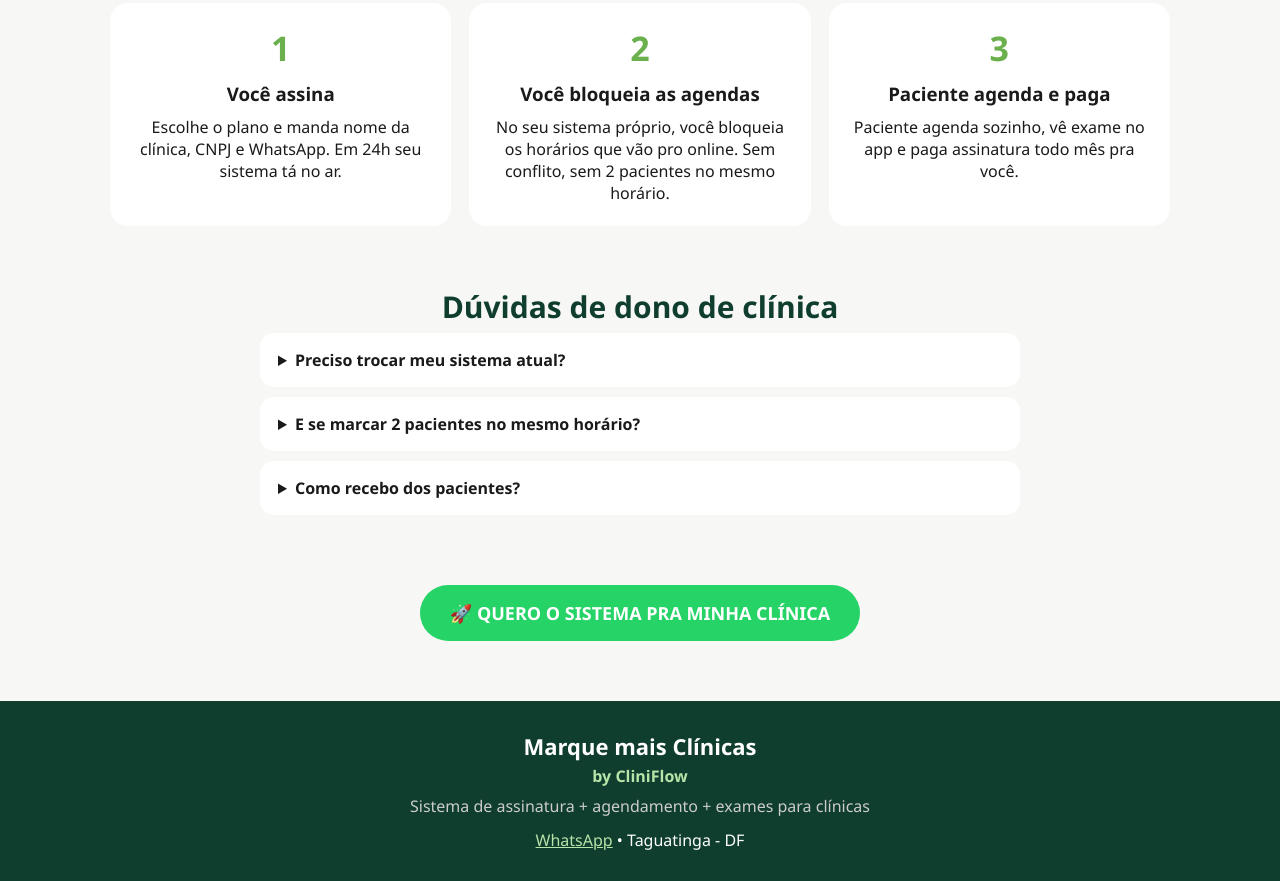
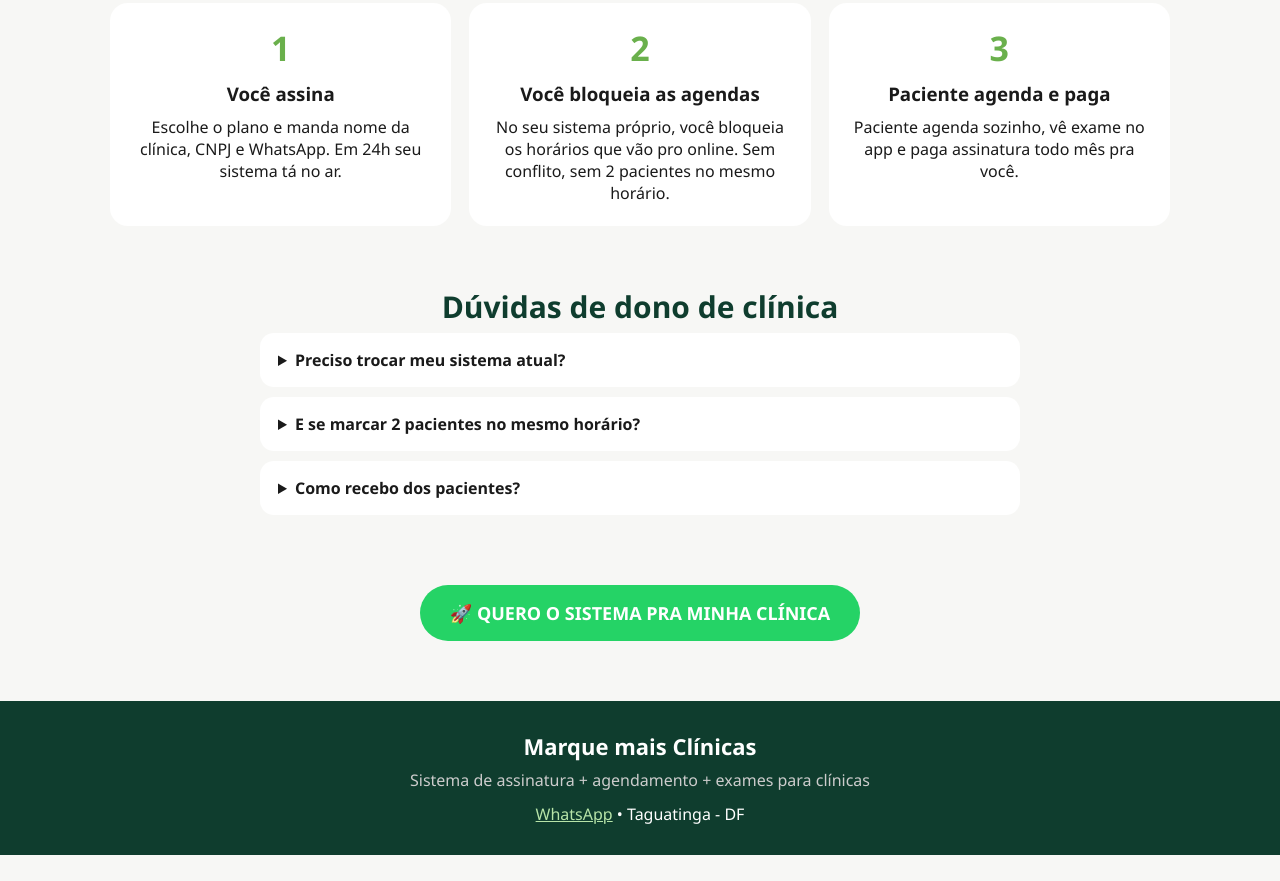
Before and after one commit to symphonydrums23-lgtm/nutromaster-clube, a plain HTML site: page para-clinicas.html in a window 1280 px wide. Shown: the part 1488-2369 px from the top of the page. After the commit the page ends 2343 px from the top, so only its background shows below. Drawn offline with Linux system fonts and the light colour scheme.

Commit message:
Remove credit line from footer
Removed the 'by CliniFlow' credit from the footer.

```diff
--- a/para-clinicas.html
+++ b/para-clinicas.html
@@ -162,7 +162,6 @@ footer a{color:#b7e4a8}
 
 <footer>
   <div style="font-size:22px;font-weight:900">Marque mais Clínicas</div>
-<p style="margin-top:4px;color:#b7e4a8;font-weight:700">by CliniFlow</p>
   <p style="margin-top:8px;color:#ccc">Sistema de assinatura + agendamento + exames para clínicas</p>
   <p style="margin-top:12px"><a href="https://wa.me/5561999999999">WhatsApp</a> • Taguatinga - DF</p>
 </footer>
```
